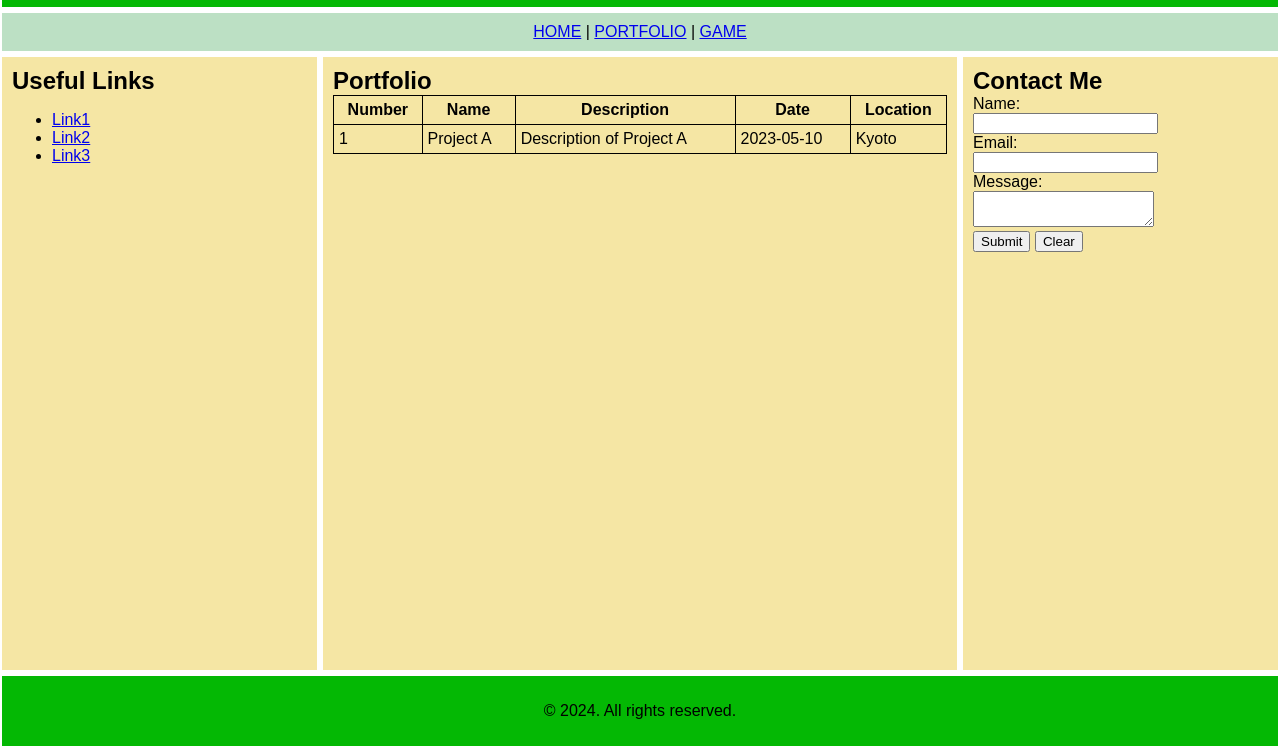
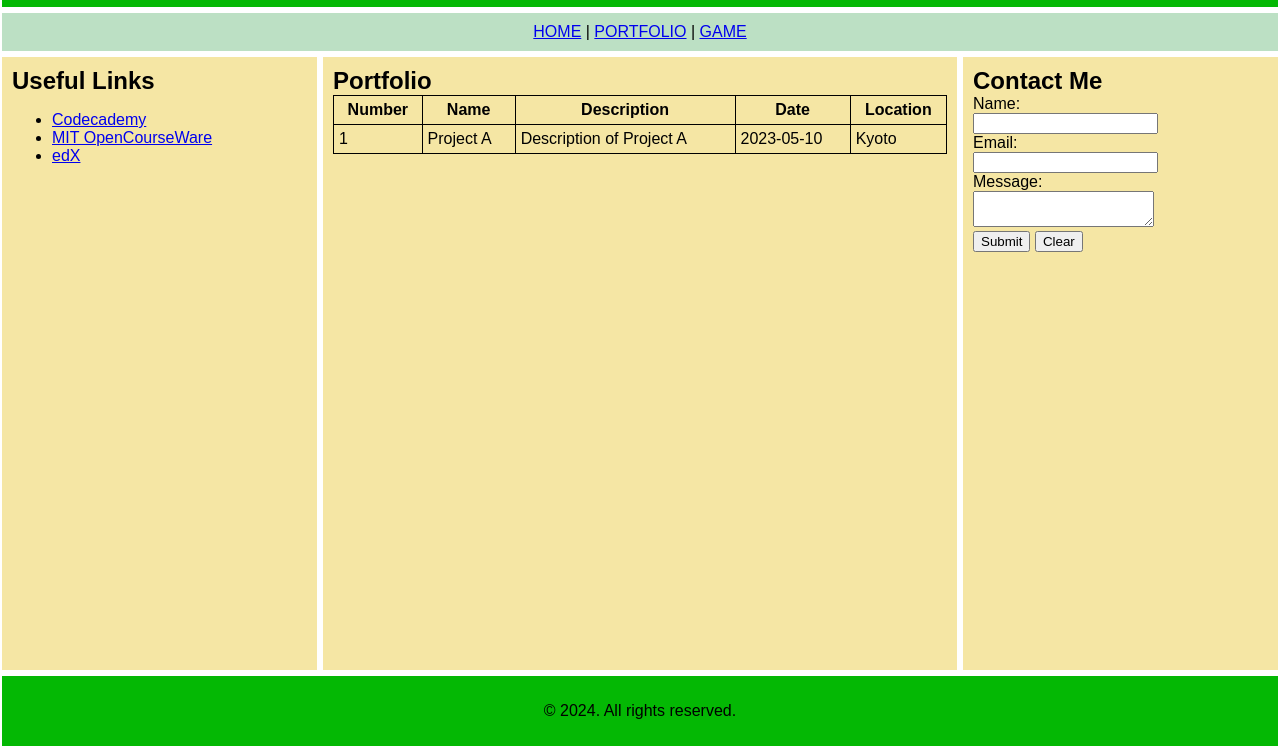
Before and after one commit to nozomi307/exercise4, a plain HTML site: page portfolio.html in a window 1280 px wide. Shown: the part 52-800 px from the top of the page. Drawn offline with Linux system fonts and the light colour scheme.

Commit message:
Update portfolio.html

```diff
--- a/portfolio.html
+++ b/portfolio.html
@@ -18,9 +18,9 @@
     <div class="sidebar left">
         <h2>Useful Links</h2>
         <ul>
-            <li><a href="https://link1.com" target="_blank">Link1</a></li>
-            <li><a href="https://link2.com" target="_blank">Link2</a></li>
-            <li><a href="https://link3.com" target="_blank">Link3</a></li>
+            <li><a href="https://www.codecademy.com/" target="_blank">Codecademy</a></li>
+            <li><a href="https://ocw.mit.edu/" target="_blank">MIT OpenCourseWare</a></li>
+            <li><a href="https://www.edx.org/" target="_blank">edX</a></li>
         </ul>
     </div>
     <div class="content">
```
